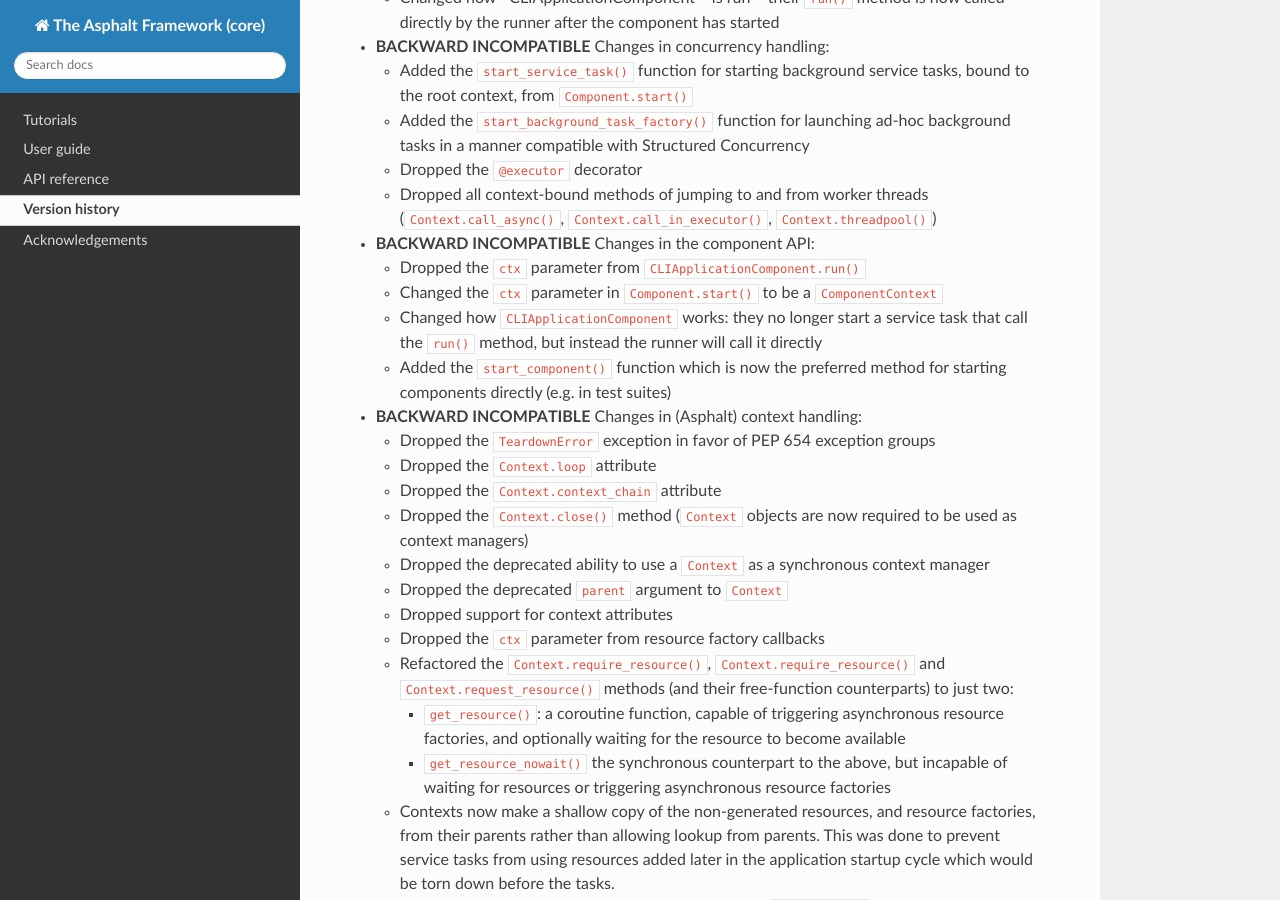
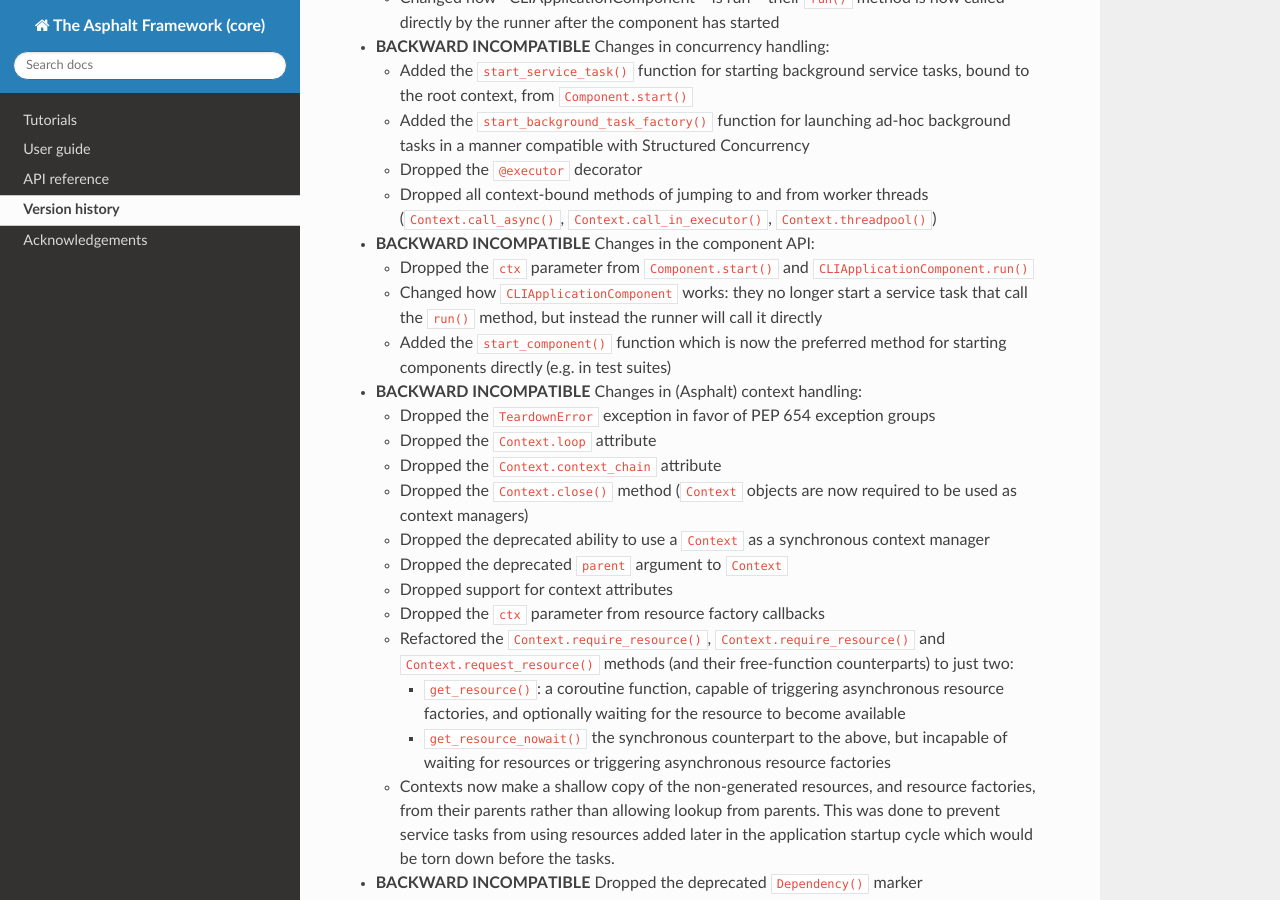
Before and after one commit to asphalt-framework/asphalt, a Sphinx documentation site: the page built from docs/versionhistory.rst, in a window 1280 px wide and 900 px high, scrolled down 634 px. Built offline with Sphinx 7.4.7 and the Read the Docs theme 3.1.0, drawn with Linux system fonts in a browser that asks for light colours; the version number could not be read and is left out.

Commit message:
Undid one changelog entry

```diff
--- a/docs/versionhistory.rst
+++ b/docs/versionhistory.rst
@@ -35,8 +35,8 @@
     (``Context.call_async()``, ``Context.call_in_executor()``, ``Context.threadpool()``)
 - **BACKWARD INCOMPATIBLE** Changes in the component API:
 
-  * Dropped the ``ctx`` parameter from ``CLIApplicationComponent.run()``
-  * Changed the ``ctx`` parameter in ``Component.start()`` to be a ``ComponentContext``
+  * Dropped the ``ctx`` parameter from ``Component.start()`` and
+    ``CLIApplicationComponent.run()``
   * Changed how ``CLIApplicationComponent`` works: they no longer start a service task
     that call the ``run()`` method, but instead the runner will call it directly
   * Added the ``start_component()`` function which is now the preferred method for
```
